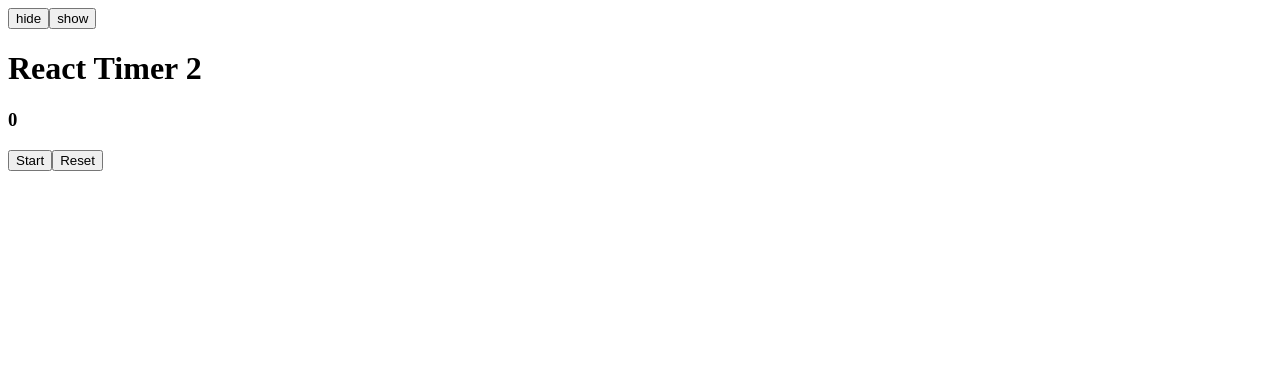
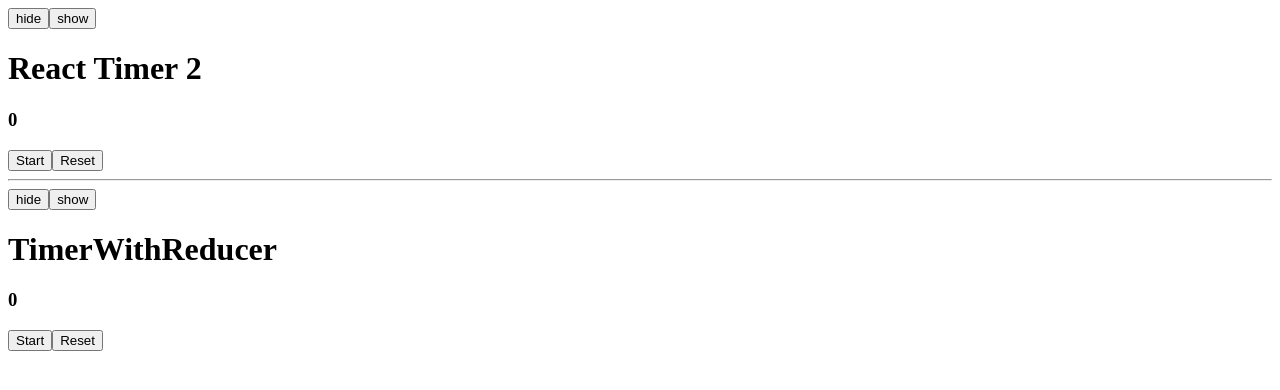
Before and after one commit to abratsiuk/01.react, a React (Create React App) app: page / in a window 1280 px wide. Shown: the top 390 px of the page. Built offline with nearby package versions, Linux system fonts and the light colour scheme.

Commit message:
add TimerWithReducer component with useReducer

```diff
--- a/src/App.jsx
+++ b/src/App.jsx
@@ -1,15 +1,24 @@
 import React, { useState } from 'react';
 import Timer from './Timer';
+import TimerWithReducer from './TimerWithReducer';
 
 function App() {
     const [isTimerVisible, setIsTimerVisible] = useState(true);
 
     return (
-        <div className='App'>
-            <button onClick={() => setIsTimerVisible(false)}>hide</button>
-            <button onClick={() => setIsTimerVisible(true)}>show</button>
-            {isTimerVisible ? <Timer /> : null}
-        </div>
+        <>
+            <div className='App'>
+                <button onClick={() => setIsTimerVisible(false)}>hide</button>
+                <button onClick={() => setIsTimerVisible(true)}>show</button>
+                {isTimerVisible ? <Timer /> : null}
+            </div>
+            <hr />
+            <div className='App'>
+                <button onClick={() => setIsTimerVisible(false)}>hide</button>
+                <button onClick={() => setIsTimerVisible(true)}>show</button>
+                {isTimerVisible ? <TimerWithReducer /> : null}
+            </div>
+        </>
     );
 }
 
--- a/src/Timer.jsx
+++ b/src/Timer.jsx
@@ -34,7 +34,6 @@ function Timer() {
             }, 1000);
         }
         return () => {
-            console.log('unmount');
             timerIdRef.current && clearInterval(timerIdRef.current);
             timerIdRef.current = null;
         };
--- /dev/null
+++ b/src/TimerWithReducer.jsx
@@ -0,0 +1,61 @@
+import React, { useEffect, useReducer } from 'react';
+
+function getDefaultValue() {
+    const userCount = localStorage.getItem('count');
+    return userCount ? +userCount : 0;
+}
+
+const timerReducer = (state, { type }) => {
+    switch (type) {
+        case 'START':
+            return { ...state, isCounting: true };
+        case 'STOP':
+            return { ...state, isCounting: false };
+        case 'RESET':
+            return { ...state, isCounting: false, count: 0 };
+        case 'TICK':
+            return { ...state, count: state.count + 1 };
+        default:
+            return state;
+    }
+};
+function TimerWithReducer() {
+    const [{ count, isCounting }, dispatch] = useReducer(timerReducer, {
+        count: getDefaultValue(),
+        isCounting: false,
+    });
+
+    useEffect(() => {
+        localStorage.setItem('count', count);
+    }, [count]);
+
+    useEffect(() => {
+        let timerId = null;
+        if (isCounting) {
+            timerId = setInterval(() => {
+                dispatch({ type: 'TICK' });
+            }, 1000);
+        }
+        return () => {
+            timerId && clearInterval(timerId);
+            timerId = null;
+        };
+    }, [isCounting]);
+
+    return (
+        <div className='App'>
+            <h1>TimerWithReducer</h1>
+            <h3>{count}</h3>
+            {!isCounting ? (
+                <button onClick={() => dispatch({ type: 'START' })}>
+                    Start
+                </button>
+            ) : (
+                <button onClick={() => dispatch({ type: 'STOP' })}>Stop</button>
+            )}
+            <button onClick={() => dispatch({ type: 'RESET' })}>Reset</button>
+        </div>
+    );
+}
+
+export default TimerWithReducer;
```
Also changed, not shown: src/Reducer.jsx (added).
